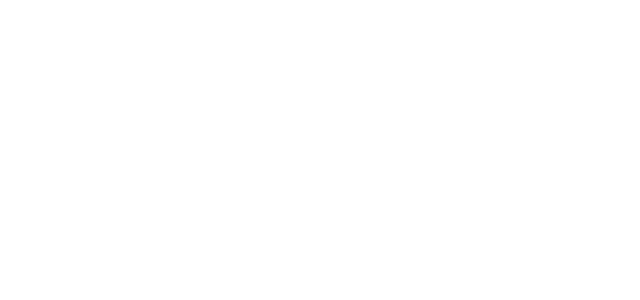
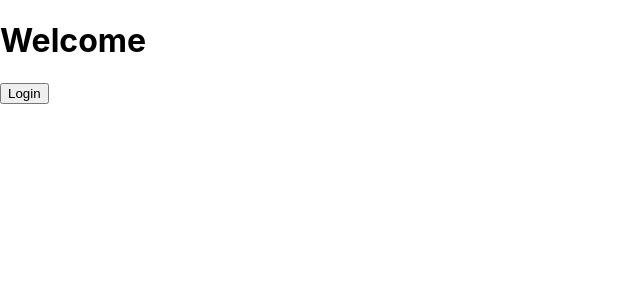
Before and after one commit to Darkdev112/zairzest_2023, a React (Create React App) app: page / in a window 1280 px wide. Before the commit this address had no page. Shown: the top 300 px of the page, without its empty margins (0-640 px from the left). Built offline with nearby package versions, Linux system fonts and the light colour scheme.

Commit message:
frontend-1

```diff
--- a/src/App.js
+++ b/src/App.js
@@ -4,6 +4,7 @@
 import {Routes,Route} from "react-router-dom";
 
 import "react-toastify/dist/ReactToastify.css";
+import Main from './pages/Main/Main';
 
 const App = () => {
   return (
@@ -11,6 +12,7 @@
       <Routes>
         <Route path="/register" element={<Register/>}></Route>
         <Route path="/login" element={<Login/>}></Route>
+        <Route path="/" element={<Main />}></Route>
       </Routes>
     </div>
   )
--- a/src/pages/Main/Main.jsx
+++ b/src/pages/Main/Main.jsx
@@ -1,8 +1,12 @@
 import React from 'react'
+import { Link } from 'react-router-dom'
 
 const Main = () => {
   return (
-    <div>Main</div>
+    <div>
+      <h1>Welcome</h1>
+      <Link to="/login"><button>Login</button></Link>
+    </div>
   )
 }
 
--- a/src/pages/auth/Login/Login.jsx
+++ b/src/pages/auth/Login/Login.jsx
@@ -1,11 +1,12 @@
 import React, { useState } from "react";
-import { Link } from "react-router-dom";
+import { Link, useNavigate } from "react-router-dom";
 import axios from "axios";
 import { toast } from "react-toastify";
 import { ToastContainer } from "react-toastify";
 
 
 const Login = () => {
+  const nav=useNavigate();
   const [loginData, setloginData] = useState({
     email: "",
     password: "",
@@ -14,13 +15,20 @@
 
     try {
       e.preventDefault();
+      const luser= "https://web-backend-3bsv.onrender.com/login/user"
       const res = await axios.post(
-        "https://web-backend-3bsv.onrender.com/login/user",
+       luser,
         loginData
       );
       const token = res.data.token;
       console.log(token);
       toast.success("User Login done SuccessFully");
+
+      setTimeout(()=>{
+        nav("/");
+      },3000);
+
+
     } catch (error) {
       const err=error.response;
       if(err.data.msg==="Mail Id is not Registered"){
--- a/src/pages/auth/register/Register.jsx
+++ b/src/pages/auth/register/Register.jsx
@@ -26,7 +26,7 @@
       }
     } catch (error) {
       if (error.response.status === 500) {
-        toast.error("Email ID is already in use");
+        toast.error("User already Registered");
       } else {
         toast.error(error.message);
       }
```
